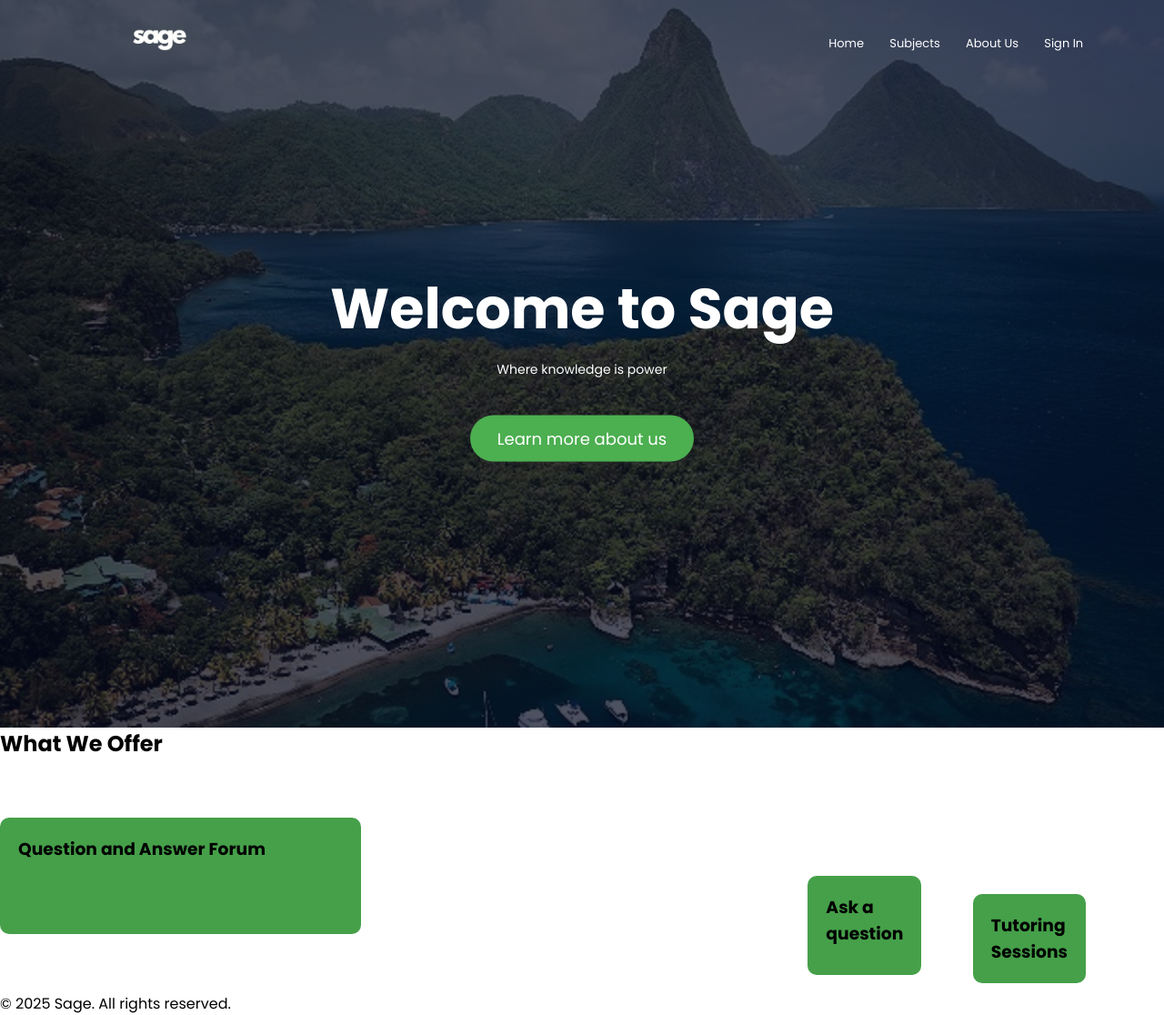
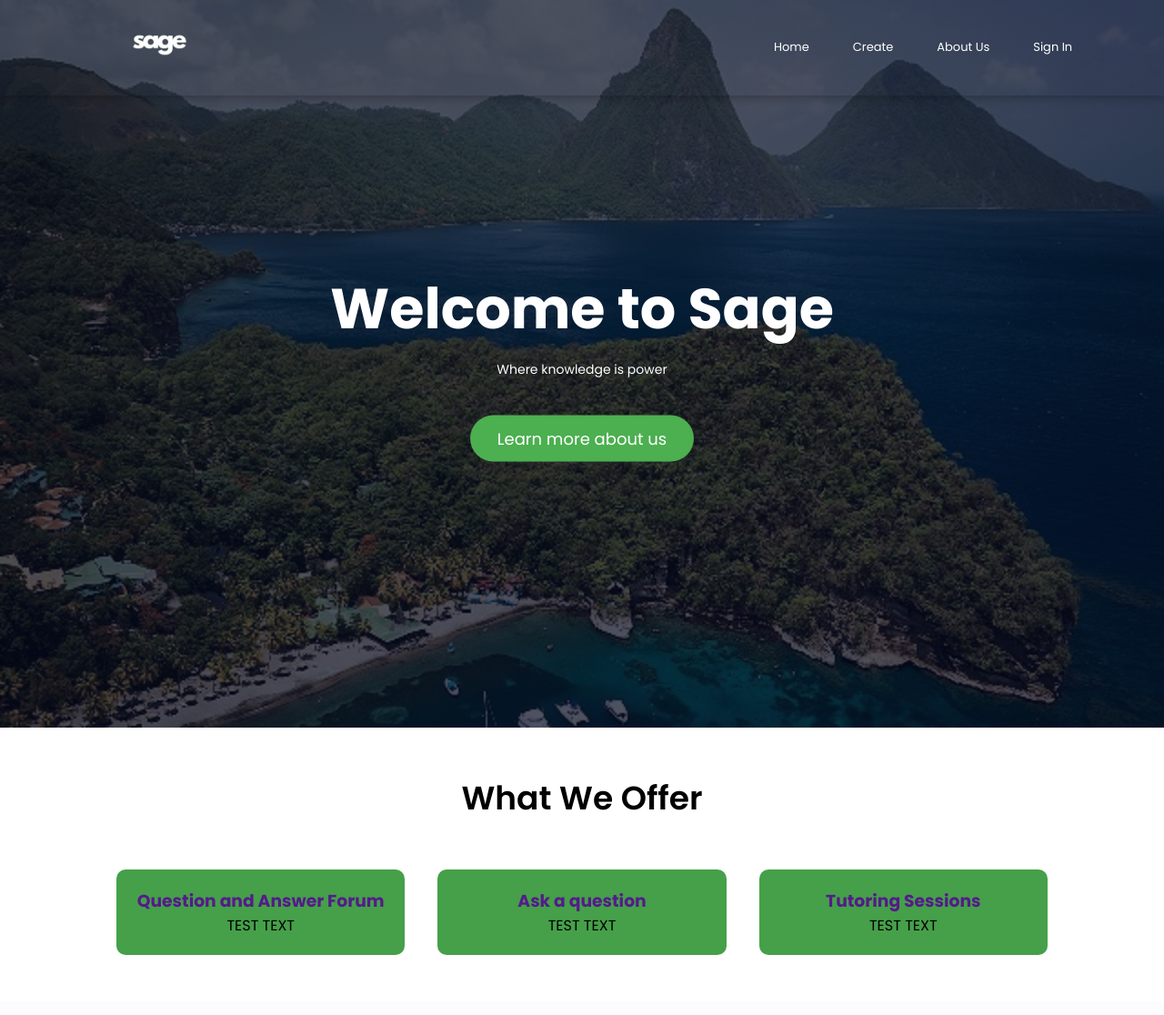
Before and after one commit to Kevanwya/Sage, a PHP site: page / in a window 1280 px wide. Shown: the whole page at 91% size. After the commit the page ends 1050 px from the top, so only its background shows below. Run offline with PHP 8.4, Linux system fonts and the light colour scheme.

Commit message:
Fifth commit

```diff
--- a/css/styles.css
+++ b/css/styles.css
@@ -19,12 +19,23 @@
     justify-content: space-between;
     align-items: center;
     padding: 2% 6%;
+    position: sticky;
+    top: 0;
+    z-index: 1000;
+    box-shadow: 0 4px 8px rgba(0, 0, 0, 0.2);
 }
 
 .navbar {
     display: flex;
     justify-content: space-between;
     padding: 0;
+}
+
+.navbar ul {
+    padding: 0;
+    margin: 0;
+    display: flex;
+    align-items: center;
 }
 
 .navbar ul li {
@@ -34,10 +45,17 @@
     position: relative;
 }
 
-.navbar ul li a {
-    color: #fff;
-    text-decoration: none;
-    font-size: 13px;
+.navbar ul li a, .dropbtn {
+        color: #fff;
+        text-decoration: none;
+        font-size: 13px;
+        background: none;
+        border: none;
+        cursor: pointer;
+        padding: 8px 12px;
+        display: flex;
+        align-items: center;
+        height: 100%;
 }
 
 .navbar ul li::after {
@@ -52,6 +70,40 @@
 
 .navbar ul li:hover::after {
     width: 100%;
+}
+
+/* Dropdown */
+
+.dropdown {
+    position: relative;
+    display: inline-block;
+}
+
+.dropdown-content {
+    display: none;
+    position: absolute;
+    background-color: #4CAF50;
+    min-width: 160px;
+    box-shadow: 0px 8px 16px 0px rgba(0, 0, 0, 0.2);
+    z-index: 1;
+}
+
+.dropdown-content a {
+    float: none;
+    color: black;
+    padding: 12px 16px;
+    font-family: 'Poppins', sans-serif;
+    text-decoration: none;
+    display: block;
+    text-align: left;
+}
+
+.dropdown-content a:hover {
+    background-color: #45a049;
+}
+
+.dropdown:hover .dropdown-content {
+    display: block;
 }
 
 .welcome {
@@ -90,17 +142,33 @@
     background-color: #45a049;
 }
 
-.features {
+.features-link {
+    text-decoration: none;
+}
+
+#offers {
+    width: 80%;
+    margin: auto;
+    text-align: center;
+    padding-top: 50px;
+}
+
+#offers h1 {
+    font-size: 36px;
+    font-weight: 600;
+}
+
+.features{
     margin-top: 5%;
     display: flex;
     justify-content: space-between;
 }
 
-.offerings {
+.offerings{
     flex-basis: 31%;
     background: #45a049;
     border-radius: 10px;
     margin-bottom: 5%;
-    padding: 20px;
+    padding: 20px 12px;
     box-sizing: border-box;
 }
--- a/index.html
+++ b/index.html
@@ -5,6 +5,7 @@
     <meta name="viewport" content="width=device-width, initial-scale=1.0">
     <title>Sage</title>
     <link rel="stylesheet" href="css/styles.css">
+    <link rel="stylesheet" href="js/main.js">
     <link rel="preconnect" href="https://fonts.googleapis.com">
     <link rel="preconnect" href="https://fonts.gstatic.com" crossorigin>
     <link href="https://fonts.googleapis.com/css2?family=Poppins:wght@300;400;600;700&display=swap" rel="stylesheet">
@@ -17,7 +18,12 @@
         <div class="navbar">
             <ul>
                 <li><a href="index.html">Home</a></li>
-                <li><a href="">Subjects</a></li>
+                <li class="dropdown">
+                    <button class="dropbtn">Create</button>
+                    <div class="dropdown-content">
+                        <a href="">Question</a>
+                    </div>
+                </li>
                 <li><a href="aboutus.html">About Us</a></li>
                 <li><a href="">Sign In</a></li>
             </ul>
@@ -33,27 +39,34 @@
 
 <!--Offers Section-->
 
-<section class="offers">
+<section id="offers">
     <h1>What We Offer</h1>
 
     <div class="features">
         <div class="offerings">
+            <a href="" class="features-link">
             <h3>Question and Answer Forum</h3>
-            <p></p>
+            </a>
+            <p>TEST TEXT</p>
         </div>
 
-    <div class="features">
         <div class="offerings">
+            <a href="" class="features-link">
             <h3>Ask a question</h3>
-            <p></p>
+            </a>
+            <p>TEST TEXT</p>
         </div>
 
-    <div class="features">
         <div class="offerings">
+            <a href="" class="features-link">
             <h3>Tutoring Sessions</h3>
-            <p></p>
+            </a>
+            <p>TEST TEXT</p>
         </div>
     </div>
+</section>
+
+
 
 </section>
 
@@ -62,11 +75,5 @@
 
 
 
-
-<!-- Footer -->
-<footer>
-    <p>&copy; 2025 Sage. All rights reserved.</p>
-</footer>
-
 </body>
 </html>
--- /dev/null
+++ b/js/main.js
@@ -0,0 +1,12 @@
+document.addEventListener("DOMContentLoaded", function () {
+    document.addEventListener("click", function (event) {
+        let dropdown = document.querySelector(".dropdown-content");
+        let dropbtn = document.querySelector(".dropbtn");
+
+        if (dropbtn.contains(event.target)) {
+            dropdown.classList.toggle("show");
+        } else if (!dropdown.contains(event.target)) {
+            dropdown.classList.remove("show");
+        }
+    });
+});
```
Lines whose indentation alone changed are shown as unchanged.
